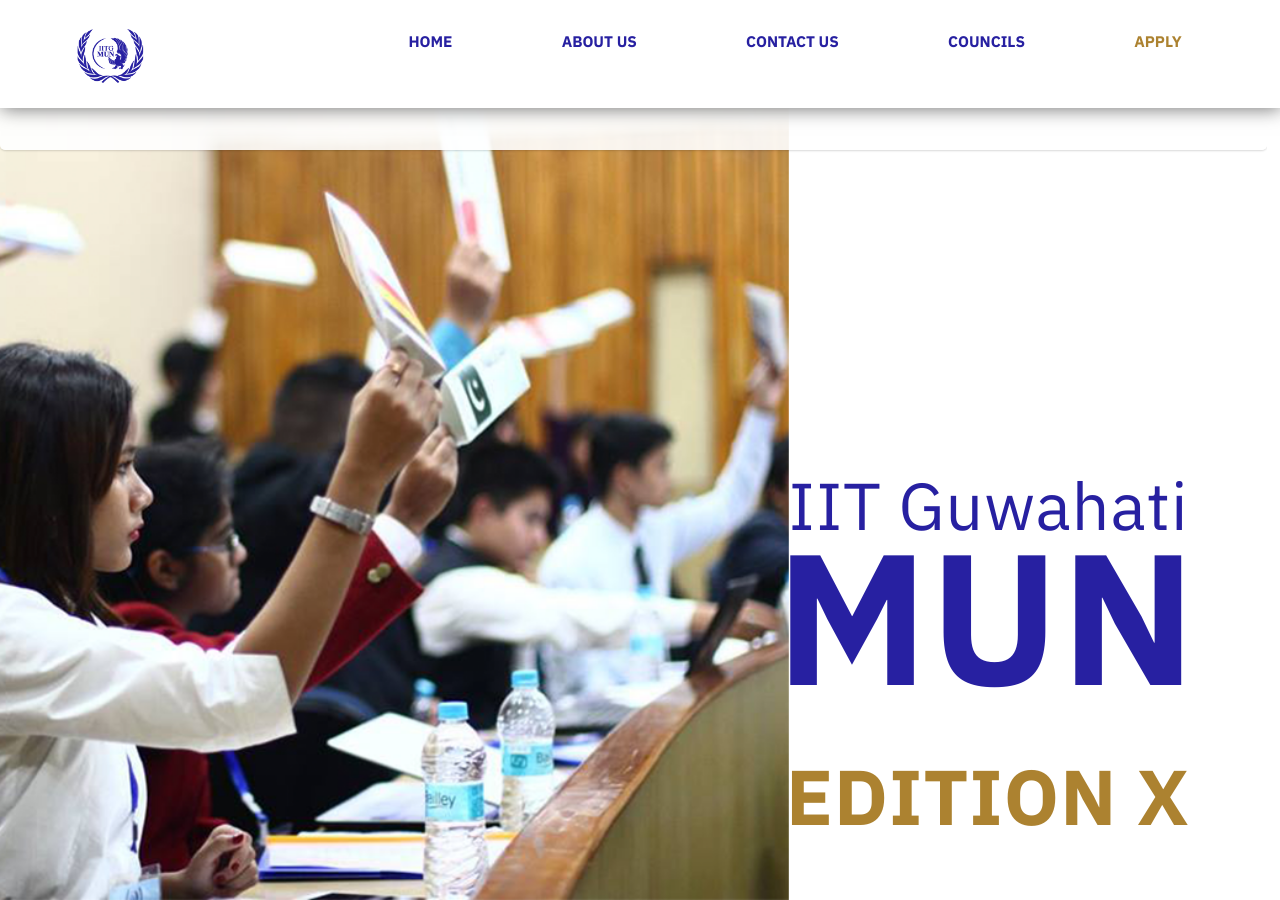
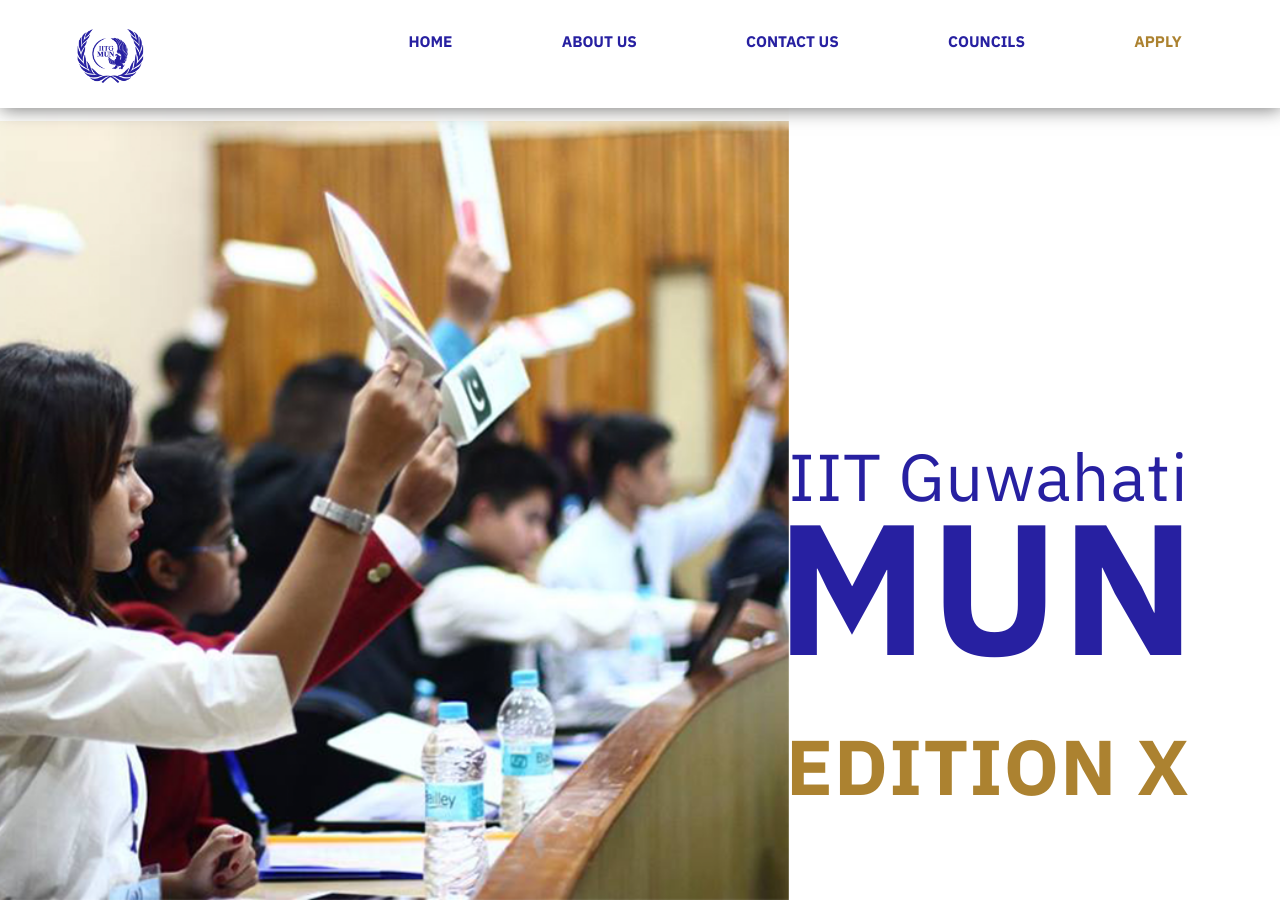
Before and after one commit to rupam170123041/IITG-MUN.github.io, a Jekyll site: the page built from index.html, in a window 1280 px wide and 900 px high. Built offline with Jekyll 4.4.1, drawn with Linux system fonts in a browser that asks for light colours; nearby versions of some CDN libraries; comment, search, counter and statistics services are not loaded.

Commit message:
blank space

```diff
--- a/css/main.css
+++ b/css/main.css
@@ -4290,16 +4290,20 @@
     width: 14.5vh !important;
 }
 
-.white-box { width: 100%; height: 100px; margin-top: 50px; margin-left: auto; margin-right: auto;
-
-background: rgba(255,255,255,0.9);
-padding: 30px;
--webkit-box-shadow: 0 1px 2px rgba(0,0,0,0.15);
--moz-box-shadow: 0 1px 2px rgba(0,0,0,0.15);
-box-shadow: 0 1px 2px rgba(0,0,0,0.15);
--webkit-border-radius: 5px;
--moz-border-radius: 5px;
--ms-border-radius: 5px;
--o-border-radius: 5px;
-border-radius: 5px;
-}
+
+.white-box {
+    width: 100%;
+    height: 0;
+    margin-left: auto;
+    margin-right: auto;
+    background: rgba(255,255,255,0.9);
+    padding: 6.7vh;
+    /* -webkit-box-shadow: 0 1px 2px rgba(0,0,0,0.15); */
+    -moz-box-shadow: 0 1px 2px rgba(0,0,0,0.15);
+    /* box-shadow: 0 1px 2px rgba(0,0,0,0.15); */
+    /* -webkit-border-radius: 5px; */
+    -moz-border-radius: 5px;
+    -ms-border-radius: 5px;
+    -o-border-radius: 5px;
+    /* border-radius: 5px; */
+}
```
